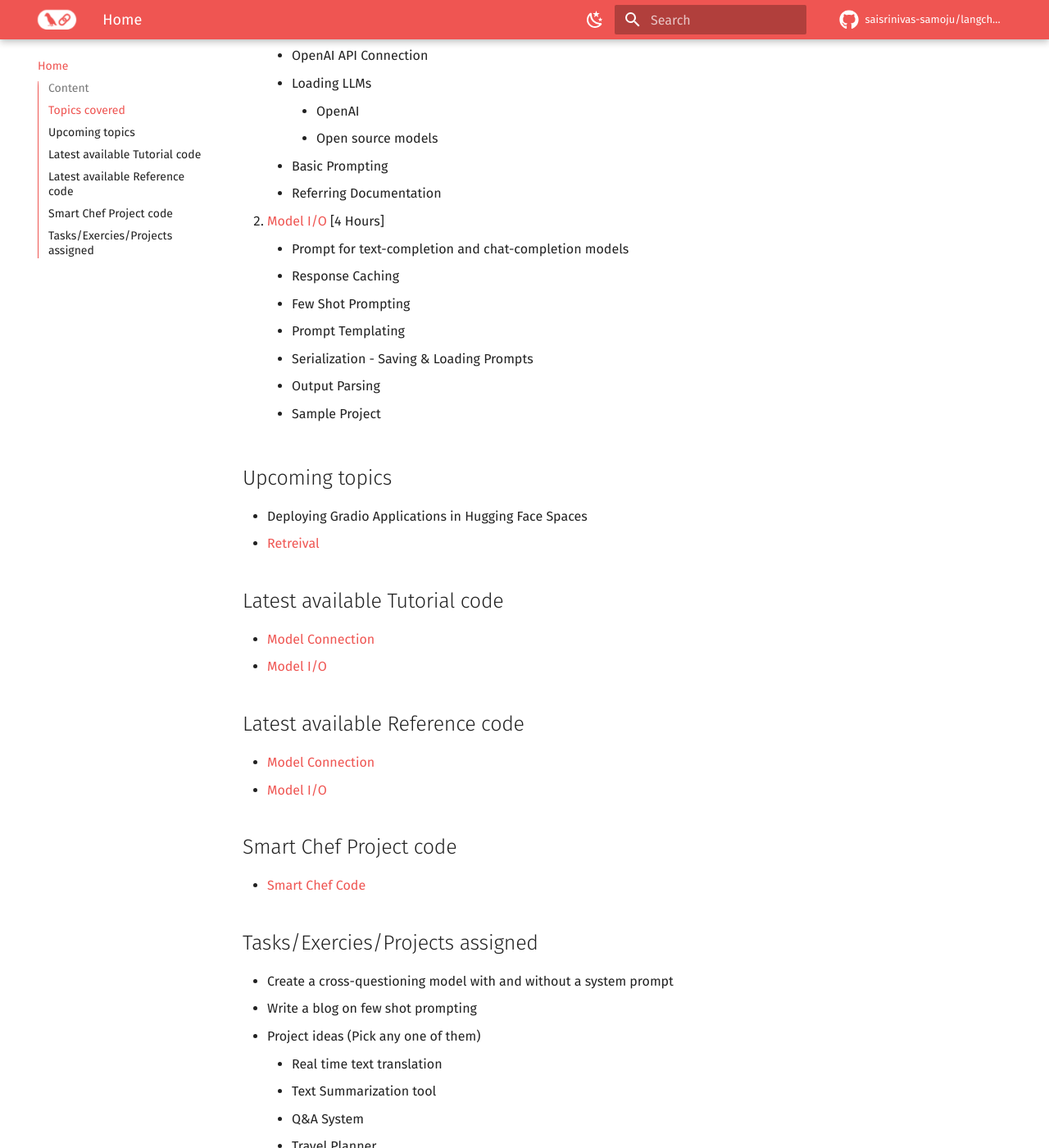
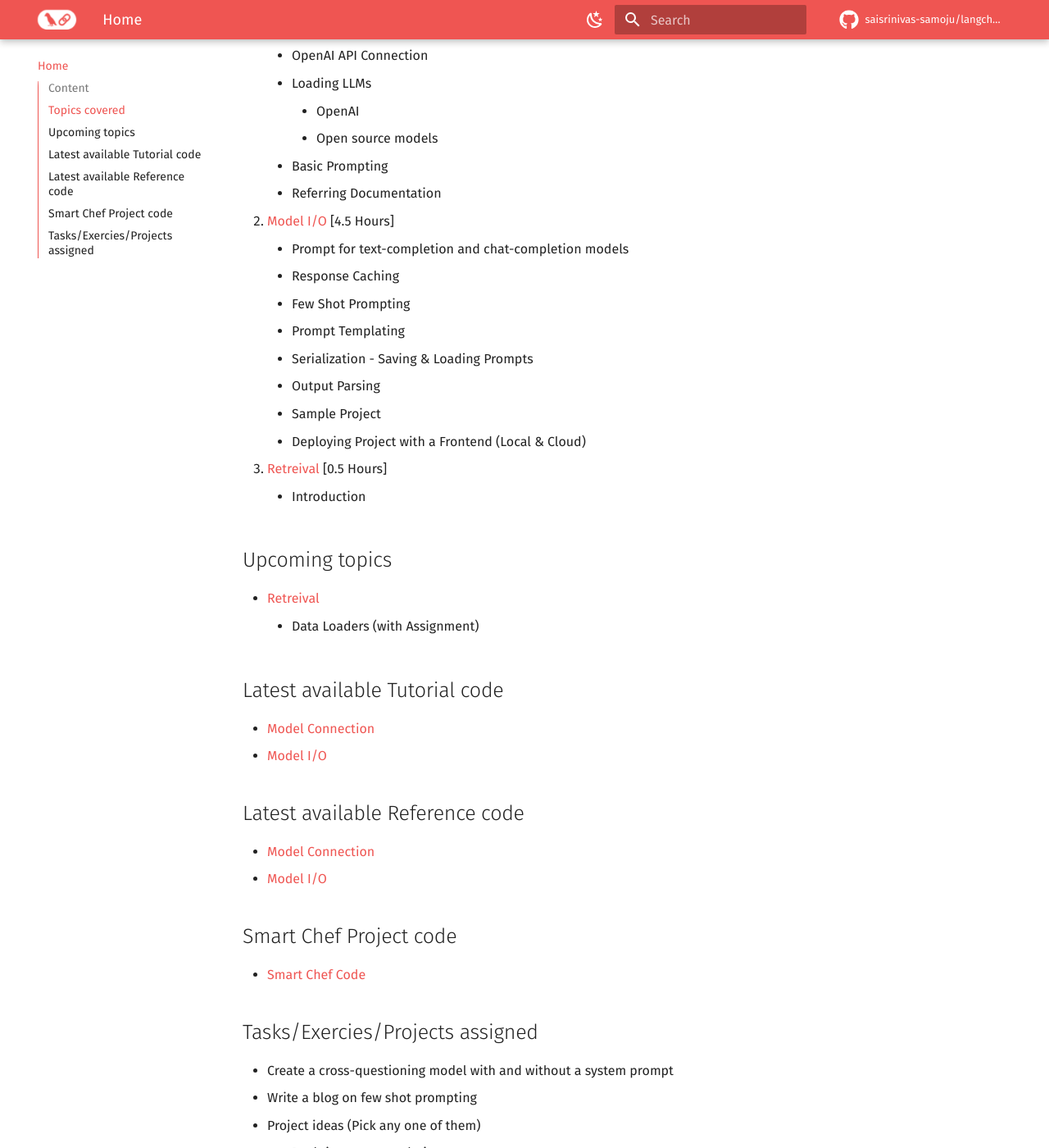
Before and after one commit to saisrinivas-samoju/langchain_training, an MkDocs documentation site: the page built from docs/index.md, in a window 1280 px wide and 1400 px high, scrolled down 583 px. Shown: the whole window at 82% size. Built offline with MkDocs 1.6.1 and Material for MkDocs 9.7.7, drawn with Linux system fonts in a browser that asks for light colours; comment, search, counter and statistics services are not loaded; some of the changed text lies outside the part shown.

Commit message:
Update the home page with the status of the previous deployment tasks

```diff
--- a/docs/index.md
+++ b/docs/index.md
@@ -19,7 +19,7 @@
     * Basic Prompting
     * Referring Documentation
 
-2. [Model I/O](https://saisrinivas-samoju.github.io/langchain_training/model_io/) [4 Hours]
+2. [Model I/O](https://saisrinivas-samoju.github.io/langchain_training/model_io/) [4.5 Hours]
     * Prompt for text-completion and chat-completion models
     * Response Caching
     * Few Shot Prompting
@@ -27,11 +27,19 @@
     * Serialization - Saving & Loading Prompts
     * Output Parsing
     * Sample Project
+    * Deploying Project with a Frontend (Local & Cloud)
+
+3. [Retreival](https://saisrinivas-samoju.github.io/langchain_training/retrieval/) [0.5 Hours]
+    * Introduction
+
+
 
 ## Upcoming topics
 
-* Deploying Gradio Applications in Hugging Face Spaces
+<!-- * Deploying Gradio Applications in Hugging Face Spaces -->
 * [Retreival](https://python.langchain.com/docs/modules/data_connection/)
+    * Data Loaders (with Assignment)
+
 
 ## Latest available Tutorial code
 
@@ -55,3 +63,4 @@
     * Q&A System
     * Travel Planner
     * Tweet Responder
+* Deploy your own project or the sample project
```
